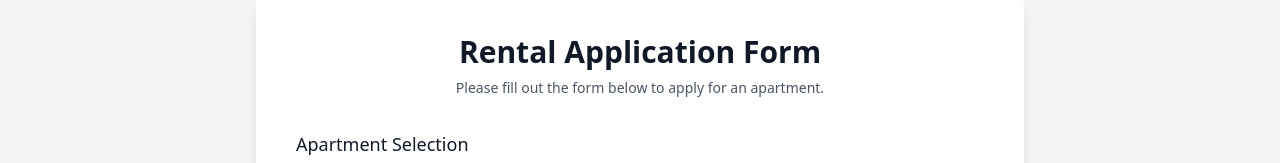
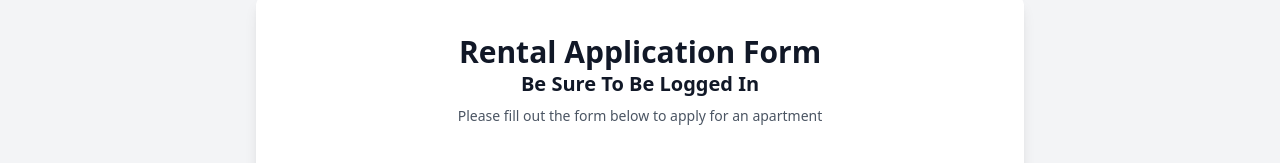
Before and after one commit to RAB02/SP, a Next.js app in the folder ManagementProject/Frontend/management-website/: page /apply in a window 1280 px wide. Shown: the part 134-297 px from the top of the page. Built offline with nearby package versions, Linux system fonts and the light colour scheme; no server answers.

Commit message:
minor tweak

```diff
--- a/ManagementProject/Frontend/management-website/src/app/apply/page.jsx
+++ b/ManagementProject/Frontend/management-website/src/app/apply/page.jsx
@@ -135,11 +135,14 @@ const ApplyForm = () => {
     <div className="min-h-screen flex items-center justify-center py-12 px-4 sm:px-6 lg:px-8 bg-gray-100">
       <div className="max-w-3xl w-full space-y-8 bg-white p-10 rounded-xl shadow-lg">
         <div>
-          <h2 className="text-center text-3xl font-extrabold text-gray-900">
+          <h1 className="text-center text-3xl font-extrabold text-gray-900">
             Rental Application Form
+          </h1>
+          <h2 className="text-center text-xl font-extrabold text-gray-900">
+            Be Sure To Be Logged In
           </h2>
           <p className="mt-2 text-center text-sm text-gray-600">
-            Please fill out the form below to apply for an apartment.
+            Please fill out the form below to apply for an apartment
           </p>
         </div>
         {submitMessage.text && (
```
Also changed, not shown: 1 other file (tests, documents, lock files or other folders).
